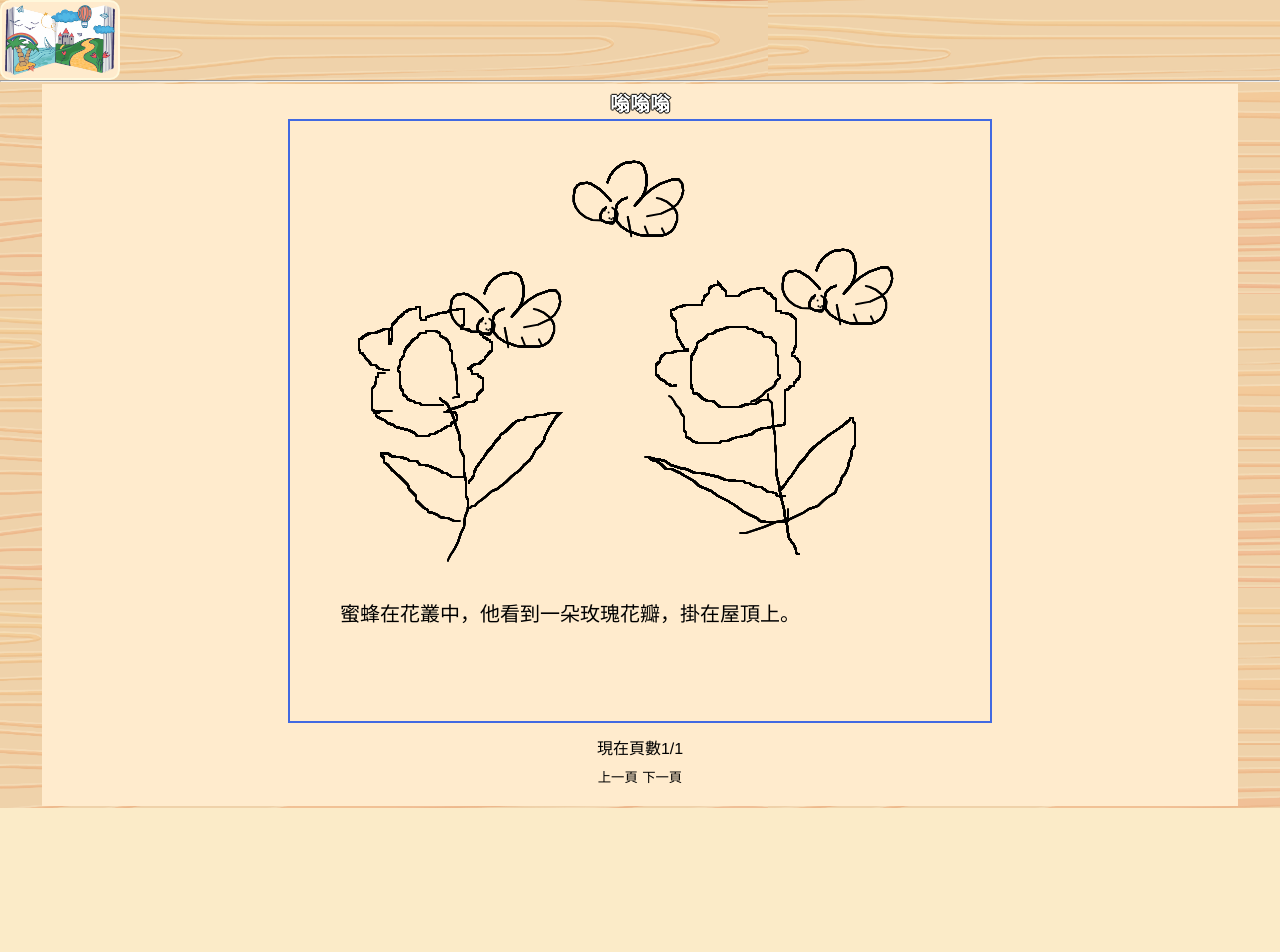
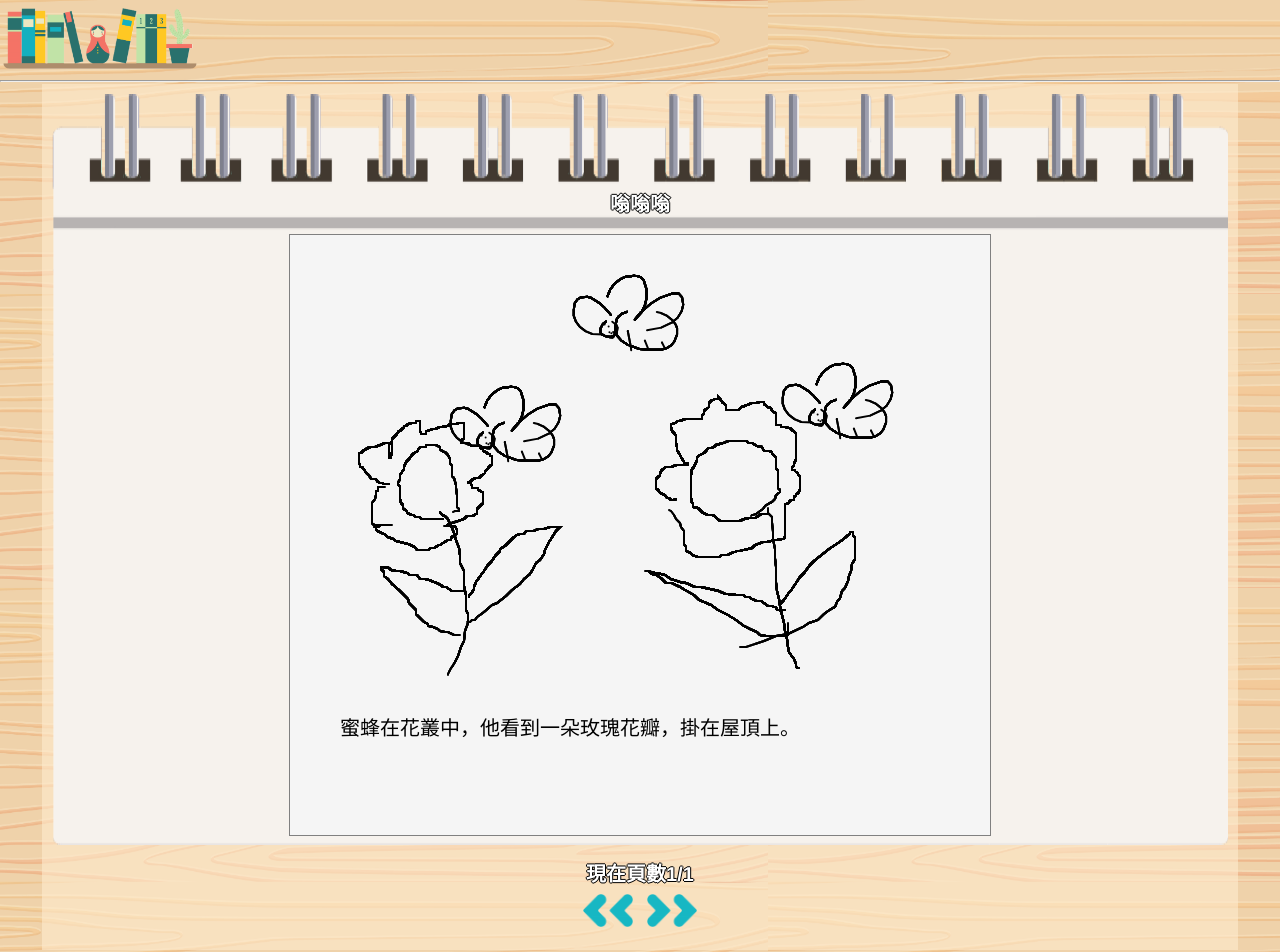
Before and after one commit to ztding19/story_and_painting, a Django app: page /book/3/ in a window 1280 px wide. Before the commit the page ends 808 px from the top, so only its background shows below. Run offline with Django 3.2, Linux system fonts and the light colour scheme; data comes from the database, SQL or seed files in the repository; both versions use the stored data as it was after the commit.

Commit message:
update homepage & book_page with current art style, update icon.png

```diff
--- a/sketch/casual/templates/casual/book.html
+++ b/sketch/casual/templates/casual/book.html
@@ -3,16 +3,17 @@
 {% block content %}
 <div class="wrap">
     <div class="page">
-        <h1>{{book.title}}</h1>
-        <div>
+        <div id="imgPage">
+            <h1 style="position: relative; top: 100px;">{{book.title}}</h1>
             <canvas id="pageCanvas"></canvas>
         </div>
         <div style="margin: 10px;">
-            <h3 id="pageInfo">現在頁數：1/1</h3>
+            <h1 id="pageInfo">現在頁數：1/1</h3>
         </div>
         <div style="margin: 10px;">
-            <button id="btnLastPage">上一頁</button>
-            <button id="btnNextPage">下一頁</button>
+            {% load static %}
+            <button id="btnLastPage"><img id="imgBtnLastPage" src="{% static 'png/arrow_left.png'%}" width="50"></button>
+            <button id="btnNextPage"><img id="imgBtnNextPage" src="{% static 'png/arrow_right.png'%}" width="50"></button>
         </div>
     </div>
 </div>
--- a/sketch/casual/templates/casual/home_page.html
+++ b/sketch/casual/templates/casual/home_page.html
@@ -8,8 +8,8 @@
     <div class="flexContainer">
         {% for book in books %}
         <div class="books">
-        <h2>{{book.author}} —— <a href="/book/{{book.id}}">{{book.title}}</a></h5>
             <canvas class="coverCanvas">{{book.sketch_strokes}}</canvas>
+            <h2>{{book.author}} —— <a href="/book/{{book.id}}">{{book.title}}</a></h2>
         </div>
 
         <!-- <hr> -->
--- a/sketch/casual/templates/casual/sketch_page.html
+++ b/sketch/casual/templates/casual/sketch_page.html
@@ -71,8 +71,8 @@
         <div class="left" style="background-image: url(../../../static/png/wooden_background.png); background-size: cover;width: 50%;">
             <div class="page_turn" style="height: 130px;">
                 <h1 id="page_info">現在頁數：1/1</h1>
-                <button id="btnLastPage"><img id="imgBtnLastPage" src="{% static 'png/arrow_left.png'%}" height="50"></button>
-                <button id="btnNextPage"><img id="imgBtnNextPage" src="{% static 'png/plus.png'%}" height="50"></button>
+                <button id="btnLastPage"><img id="imgBtnLastPage" src="{% static 'png/arrow_left.png'%}" width="50"></button>
+                <button id="btnNextPage"><img id="imgBtnNextPage" src="{% static 'png/arrow_right.png'%}" width="50"></button>
             </div>
         </div>
         <div class="right" style="background-image: url(../../../static/png/wooden_background.png); background-size: cover;width: 50%; ">
--- a/sketch/static/sketch/style.css
+++ b/sketch/static/sketch/style.css
@@ -127,20 +127,13 @@ a{
 
 .painting_area, .bottom, .page, .story_save, .page_turn {
     /* background-color: #caf2ff; */
-    background-color: blanchedalmond;
+    background-color: rgba(255, 235, 205, 0.6);
     margin: 2px;
     /* border: 5px solid skyblue; */
     /* border: 5px solid white; */
     /* border-radius: 20px; */
     padding: 10px;
 }
-
-.painting_area {
-    /* background-image: url(../../../static/png/wooden_background.png);
-    background-size: cover; */
-    background-color: blanchedalmond;
-
- }
 
 .canvas_area {
     background-image: url(../../../static/png/canvas_only.png);
@@ -168,9 +161,13 @@ a{
     background-color: transparent;
 }
 
+#btnLastPage {
+    margin-right: 10px;
+}
+
 #btnTxtSubmit:active, #btnGet:active, #btnClear:active, #btnTxtConfirm:active, #btnLastPage:active, #btnNextPage:active, #btnSaveStory:active {
     /* background-color: #3e8e41; */
-    box-shadow: 0 5px blanchedalmond;
+    /* box-shadow: 0 5px blanchedalmond; */
     transform: translateY(4px);
 }
 
@@ -186,7 +183,7 @@ a{
 
 .palette{
     /* background-color: rgb(162, 229, 255); */
-    background-color: white;
+    background-color: cornsilk;
     /* border: 3px solid rgb(94, 145, 249); */
     border: 1px solid gray;
     /* border-radius: 5px; */
@@ -207,7 +204,7 @@ a{
 } */
 
 .bottom {
-    background-color: blanchedalmond;
+    background-color: rgba(255, 235, 205, 0.6);
     /* background-image: url(../../../static/png/wooden_background.png);  */
     /* background-size: cover; */
 }
@@ -285,7 +282,7 @@ a{
 }
 
 .books {
-    padding: 2px;
+    padding: 40px;
     width: 360px;
     height: 240px;
     margin: 10px;
@@ -295,8 +292,8 @@ a{
     /* background-color: #caf2ff;
     border: 3px solid rgb(94, 145, 249);
     border-radius: 5px; */
-    background-image: url(../../../static/png/book_open.png);
-    background-size: cover;
+    background-image: url(../../../static/png/sketchbook_cover.png);
+    background-size: contain;
 }
 
 .coverCanvas {
@@ -309,8 +306,20 @@ a{
     margin: 5px;
 }
 
+#imgPage {
+    /* width: 1000px; */
+    height: 760px;
+    background-image: url(../../../static/png/sketchbook_page.png);
+    background-size: contain;
+    background-repeat: no-repeat;
+    /* background-position: center; */
+    /* text-align: center; */
+}
+
 #pageCanvas {
-    border: solid 2px royalblue;
+    margin-top: 120px;
+    background-color: whitesmoke;
+    border: solid 1px gray;
 }
 
 .page {
--- a/sketch/templates/navbar.html
+++ b/sketch/templates/navbar.html
@@ -2,7 +2,7 @@
     <a href="/home/">
         <!-- <h1 style="font-size: 30px; color:white;">繪本創作</h1> -->
         {% load static %}
-        <img src="{% static 'png/icon.png' %}" alt="icon" width="120" height="80" style="background-color:blanchedalmond; padding:3px; border-radius: 10px; border: 2px solid cornsilk;">
+        <img src="{% static 'png/icon.png' %}" alt="icon" width="200" style=" padding:3px; border-radius: 10px; margin-top: 5px;">
     </a>
 </div>
 
```
Also changed, not shown: sketch/static/sketch/create_story.js (+5 -3 lines), sketch/db.sqlite3, sketch/static/png/arrow_left.png, sketch/static/png/arrow_right.png, sketch/static/png/book_cover.png (added), sketch/static/png/book_openT.png (added), sketch/static/png/icon.png, sketch/static/png/page_add.png (added), sketch/static/png/page_empty.png (added), sketch/static/png/sketchbook_cover.png (added), sketch/static/png/sketchbook_page.png (added), sketch/static/png/turn_page.png (added).
